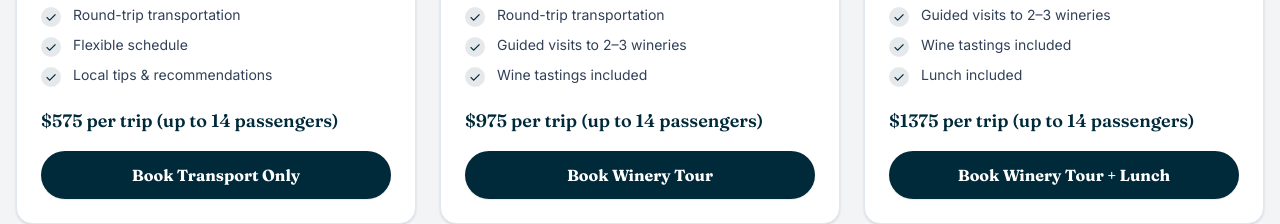
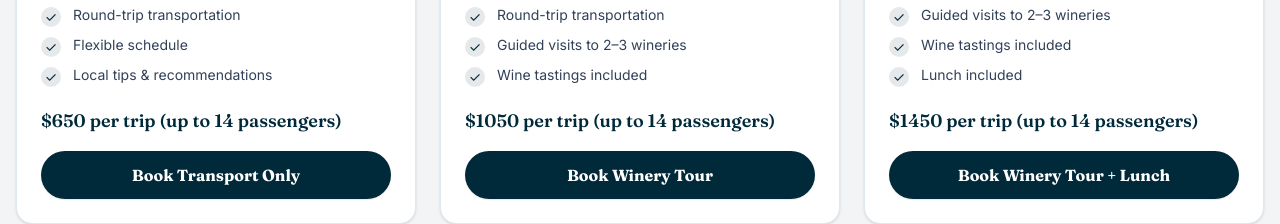
Before and after one commit to jtylermurphy/mmt-astro-decap, an Astro site: page /tours/hermann in a window 1280 px wide. Shown: the part 1200-1424 px from the top of the page. Built offline with nearby package versions, Linux system fonts and the light colour scheme; Astro itself is replaced by a stand-in of ours; what @awesome.me/kit-bef3fccedf would draw is missing.

Commit message:
update pricing on hermann tour

```diff
--- a/src/pages/tours/hermann.astro
+++ b/src/pages/tours/hermann.astro
@@ -21,7 +21,7 @@ const packages = [
     name: "Transport Only",
     description:
       "We handle the driving — you plan the adventure. Drop-off and pick-up in Hermann with free time to explore wineries, shops, and restaurants at your own pace.",
-    price: "$575 per trip (up to 14 passengers)",
+    price: "$650 per trip (up to 14 passengers)",
     bookingUrl: tour.booking_url,
     includes: ["Round-trip transportation", "Flexible schedule", "Local tips & recommendations"],
     image: "/images/winery-tour-transport.jpg",
@@ -30,7 +30,7 @@ const packages = [
     name: "Winery Tour",
     description:
       "Skip the planning — we'll guide you through Hermann's finest wineries with curated tastings and local stories.",
-    price: "$975 per trip (up to 14 passengers)",
+    price: "$1050 per trip (up to 14 passengers)",
     bookingUrl: tour.booking_url,
     includes: ["Round-trip transportation", "Guided visits to 2–3 wineries", "Wine tastings included"],
     image: "/images/winery-tour-tasting.jpg",
@@ -38,7 +38,7 @@ const packages = [
   {
     name: "Winery Tour + Lunch",
     description: "The full Hermann experience. Guided winery visits plus a delicious lunch at a local favorite.",
-    price: "$1375 per trip (up to 14 passengers)",
+    price: "$1450 per trip (up to 14 passengers)",
     bookingUrl: tour.booking_url,
     includes: [
       "Round-trip transportation",
```
